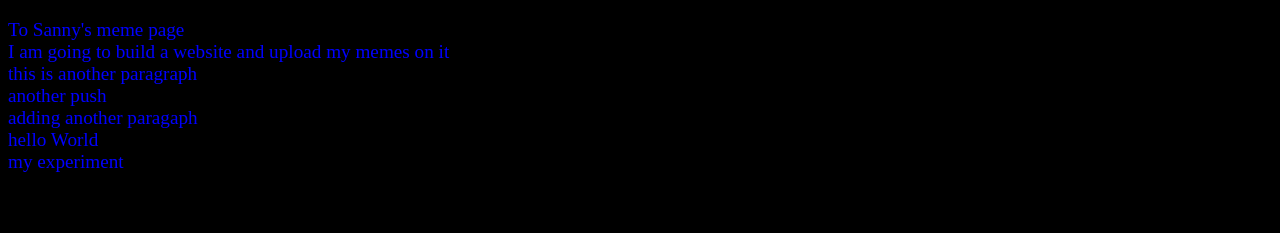
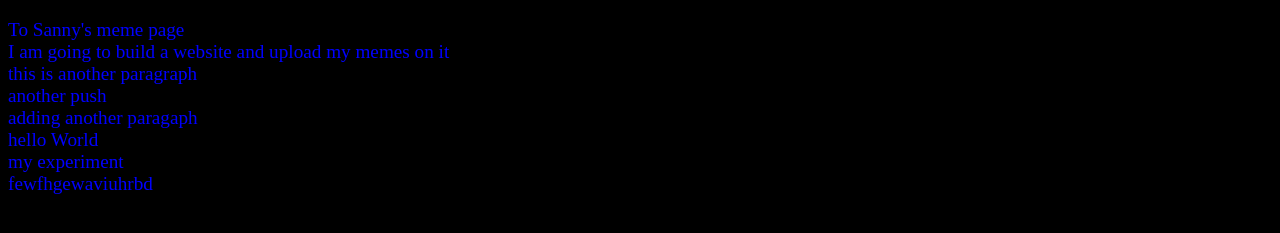
Before and after one commit to sannyhike/website, a plain HTML site: page index.html in a window 1280 px wide. Shown: the part 181-414 px from the top of the page. Drawn offline with Linux system fonts and the light colour scheme.

Commit message:
afhihgbhgbhgbhgbhgbhgbhgbhgbhgbhgbhgbhgbhgbhgbjt

```diff
--- a/index.html
+++ b/index.html
@@ -17,5 +17,6 @@
     <p>adding another paragaph</p>
     <p> hello World</p>
     <p> my experiment</p>
+    <p>fewfhgewaviuhrbd</p>
 </body>
 </html>
```
